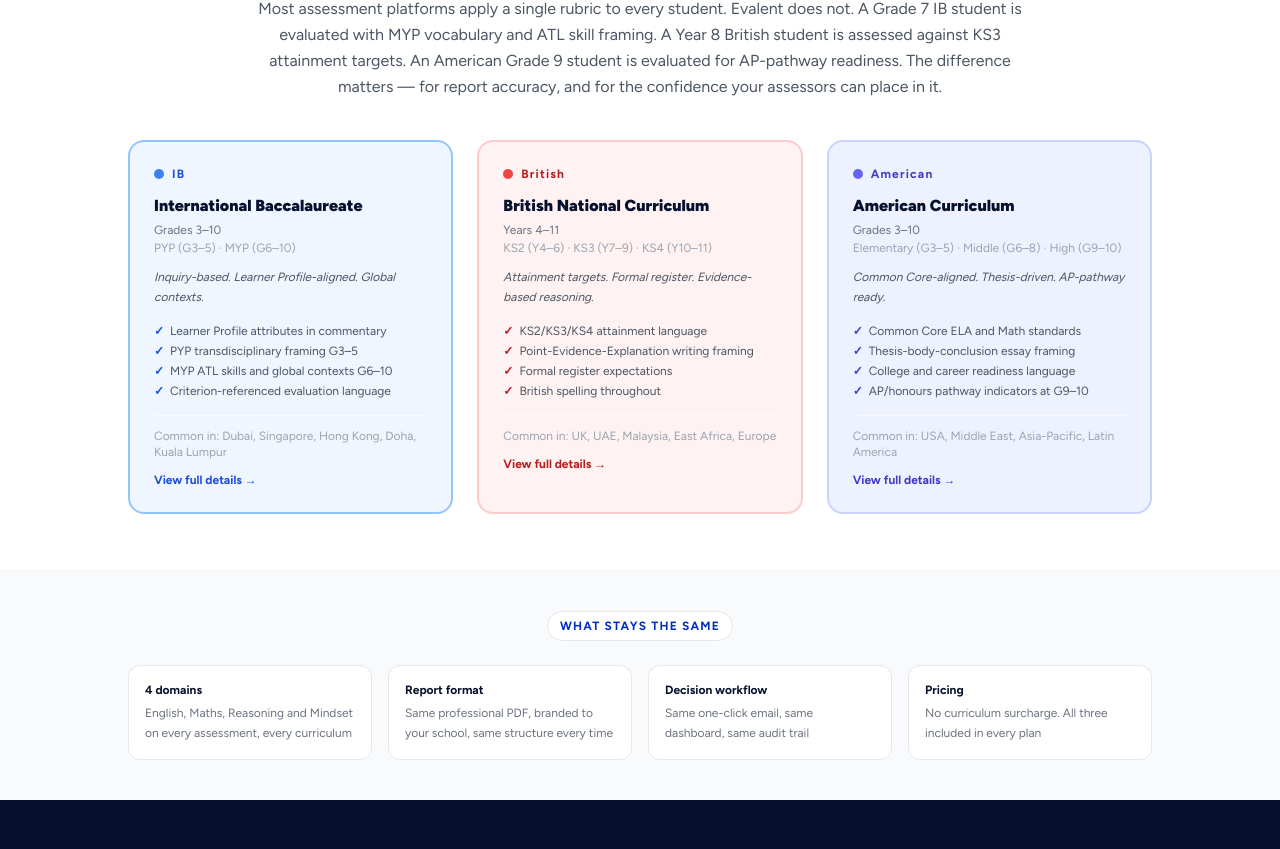
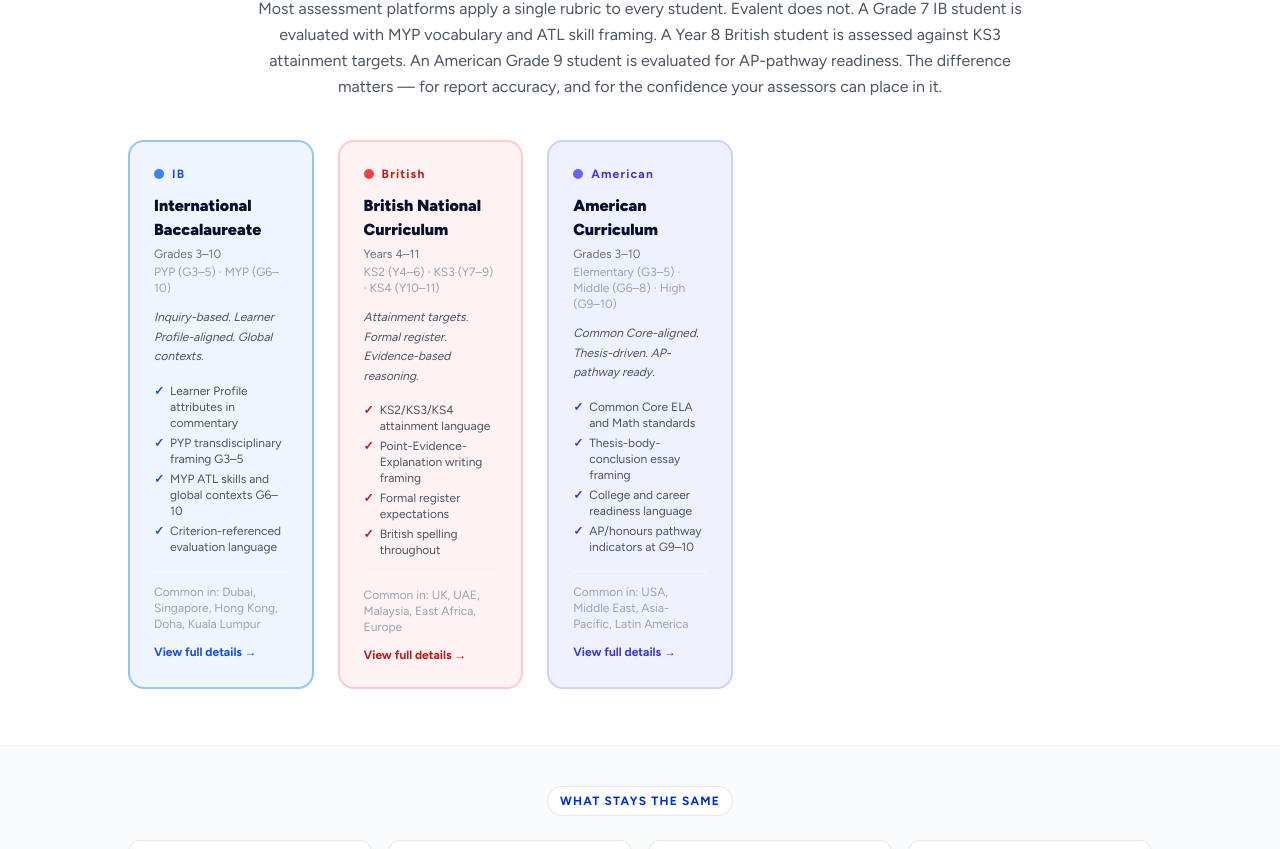
Before and after one commit to wigsbury-ui/evalent-marketing, a Next.js app: page /curricula in a window 1280 px wide. Shown: the part 557-1406 px from the top of the page. Built offline with nearby package versions, Linux system fonts and the light colour scheme.

Commit message:
feat: add Australian and NZ to curricula index, clean nav

```diff
--- a/src/app/curricula/page.tsx
+++ b/src/app/curricula/page.tsx
@@ -75,7 +75,7 @@ export default function CurriculaPage() {
               Most assessment platforms apply a single rubric to every student. Evalent does not. A Grade 7 IB student is evaluated with MYP vocabulary and ATL skill framing. A Year 8 British student is assessed against KS3 attainment targets. An American Grade 9 student is evaluated for AP-pathway readiness. The difference matters — for report accuracy, and for the confidence your assessors can place in it.
             </p>
           </div>
-          <div className="grid md:grid-cols-3 gap-6">
+          <div className="grid md:grid-cols-3 xl:grid-cols-5 gap-6">
             {CURRICULA.map((c) => (
               <Link key={c.slug} href={`/curricula/${c.slug}`}
                 className={`border-2 rounded-2xl p-6 hover:shadow-md transition-all group ${c.colour}`}>
```
